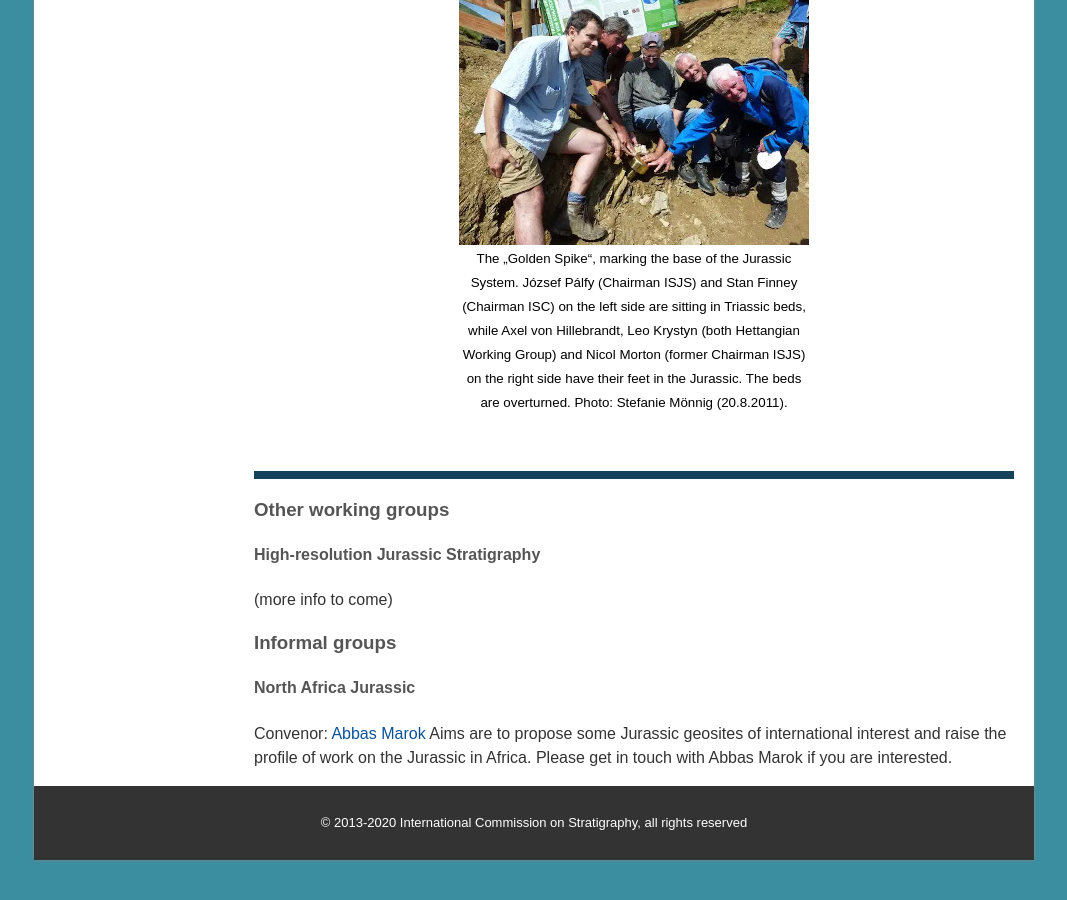
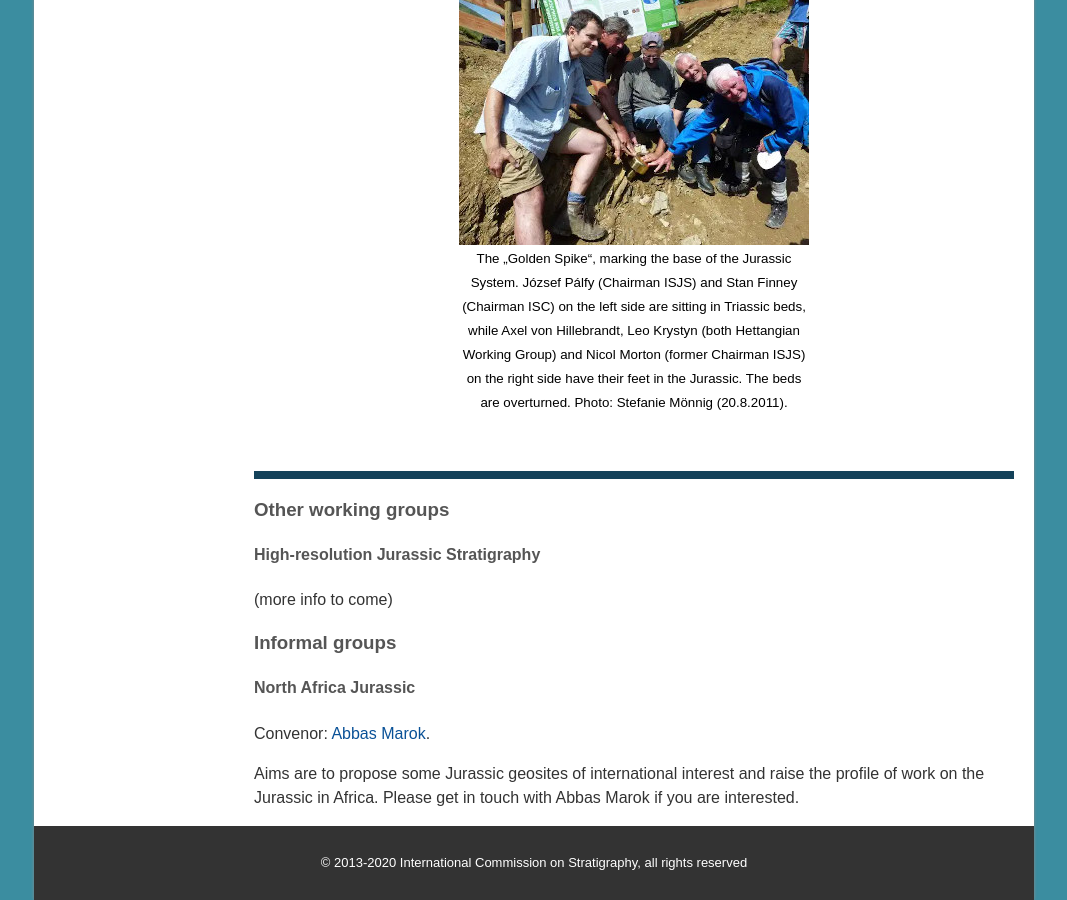
Before and after one commit to i-c-stratigraphy/subcommission-jurassic, a Jekyll site: the page built from pages/our-work.md, in a window 1280 px wide and 900 px high, scrolled down 7457 px. Shown: the whole window, without its empty margins (106-1173 px from the left). Built offline with Jekyll 4.4.1, drawn with Linux system fonts in a browser that asks for light colours; before the commit the page ends 8317 px from its top, so only the background shows below that.

Commit message:
Update our-work.md

```diff
--- a/pages/our-work.md
+++ b/pages/our-work.md
@@ -180,5 +180,6 @@ A full account is published in:
 
 ### Informal groups
 #### North Africa Jurassic
-Convenor: [Abbas Marok](https://abbasmarok.univ-tlemcen.dz/)
+Convenor: [Abbas Marok](https://abbasmarok.univ-tlemcen.dz/).
+
 Aims are to propose some Jurassic geosites of international interest and raise the profile of work on the Jurassic in Africa. Please get in touch with Abbas Marok if you are interested.
```
